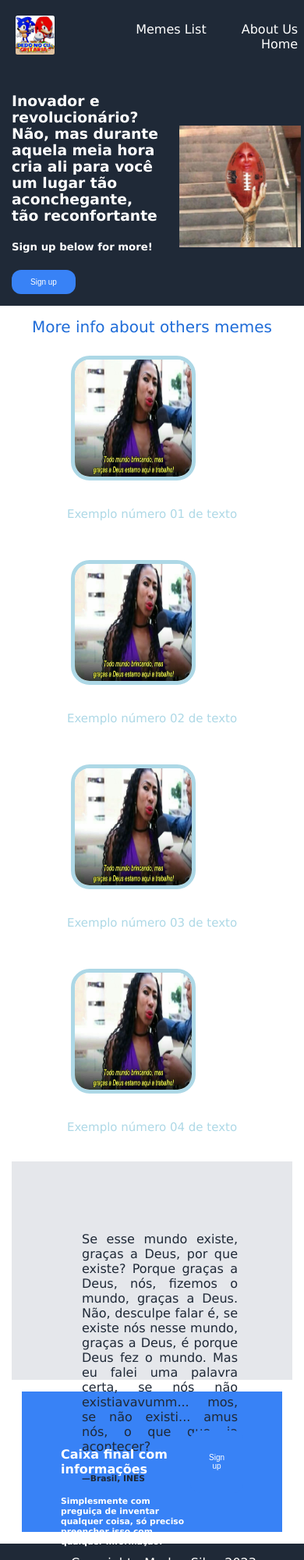
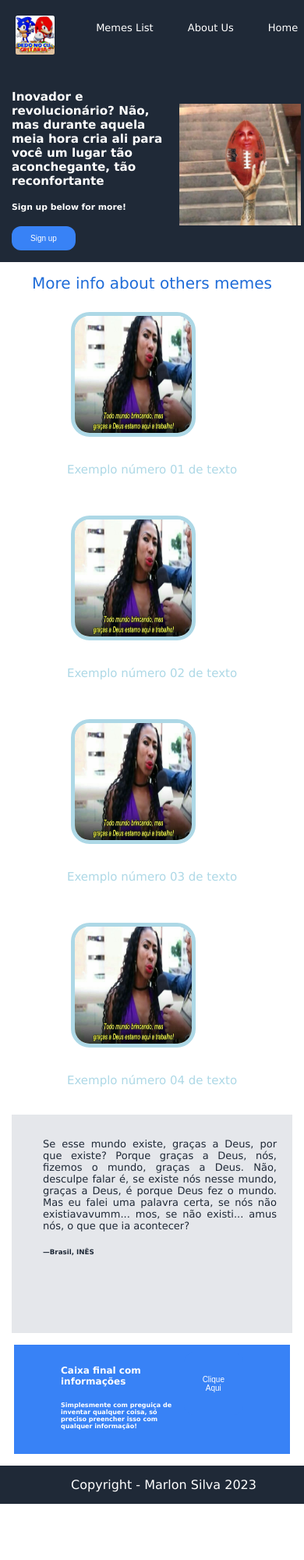
Before and after one commit to marlonvess/Brazilian-memes, a plain HTML site: page index.html in a window 390 px wide. Shown: the top 2000 px of the page at 78% size. After the commit the page ends 1928 px from the top, so only its background shows below. Drawn offline with Linux system fonts and the light colour scheme.

Commit message:
Fix screen compatibility

```diff
--- a/index.html
+++ b/index.html
@@ -58,7 +58,7 @@
  <h6> Simplesmente com preguiça de inventar qualquer coisa, só preciso preencher isso com qualquer informação!</h6>
   </div>
 
-  <button> Sign up</button>
+  <button> Clique Aqui</button>
 </div>
 </body>
 
--- a/styles.css
+++ b/styles.css
@@ -11,6 +11,7 @@ body {
     height: 45px;
     top: 0;
     padding: 20px;
+    margin: 0;
 }
 
 .fixed-header img {
@@ -45,6 +46,7 @@ body {
     display: flex;
     align-content:space-evenly;
     align-items: center;
+    margin: 0;
 }
 
 .box01-img {
@@ -96,7 +98,7 @@ body {
     height: 100px;
     display: flex;
     text-align: justify;
-    padding: 90px 70px 90px 90px;
+    padding: 90px 70px 150px 90px;
     font-style: light italic;
     color: #1f2937;
     margin: 15px;
@@ -107,16 +109,13 @@ body {
     background-color: #3882F6;
     height: 80px;
     width: 60%;
-    padding: 50px ;
+    padding: 50px 15px;
     margin: auto;
     display: flex;
     text-align: left;
     color: white;
 }
 
-.info1 {
-    font-size: small;
-}
 button {
 font-size: 10px;
 padding: 10px 24px;
@@ -136,3 +135,151 @@ border: none;
     color: white;
     margin-top: 15px;
 }
+
+@media screen and (max-width:480px) {
+
+    body {
+    margin: 0;
+    padding: 0;
+    font-family: 'Lucida Sans', 'Lucida Sans Regular', 'Lucida Grande', 'Lucida Sans Unicode', Geneva, Verdana, sans-serif;
+}
+
+.fixed-header {
+    background-color: #1f2937;
+    text-align: right;
+    width: 100%;
+    height: 45px;
+    top: 0;
+    padding: 20px;
+    margin: 0;
+    font-size: small;
+}
+
+.fixed-header img {
+    height: 50px;
+    width: 50px;
+    border-radius: 5%;
+    float: left;
+
+}
+
+.fixed-header a {
+    text-decoration: none;
+    text-align: right;
+    padding: 20px;
+    color: white;
+
+}
+
+.head-container {
+    margin: 2%;
+}
+.box-01 {
+    background-color: #1f2937;
+    width: 100%;
+    padding: 15px;
+    font-size: small;
+}
+
+
+.box-01 {
+    padding: 15px;
+    color: white;
+    display: flex;
+    align-content:space-evenly;
+    align-items: center;
+    margin: 0;
+    font
+}
+
+.box01-img {
+    max-width: 40%;
+    margin: 5%;
+
+
+}
+
+.box01-img img {
+    padding: 15px;
+    float: right;
+}
+.box02-container {
+    display: flex;
+    flex-wrap: wrap;
+    flex-direction: row;
+    row-gap: 20px;
+    max-width: 100%;
+    justify-content:center;
+    font-size: small;
+}
+
+
+.box02-info {
+    color: #1f6cd8;
+    font-size: 20px;
+    font-weight: 300;
+    text-align: center;
+    padding: 15px;
+}
+
+.box02-container p {
+    color: lightblue;
+    font-size: 15px;
+    font-weight: 500;
+    padding: 5px;
+}
+.box02-container img {
+    height: 150px;
+    width: 150px;
+    border-radius: 15%;
+    margin: 10px;
+    padding: 0px;
+    border: 5px solid lightblue;
+}
+
+.box-03 {
+    background-color: #E5E7EB;
+    height: 100px;
+    display: flex;
+    text-align: justify;
+    padding: 30px 20px 150px 40px;
+    font-style: light italic;
+    color: #1f2937;
+    margin: 15px;
+    font-size: small;
+
+}
+
+.box-04 {
+    text-align: center;
+    background-color: #3882F6;
+    height: 80px;
+    width: 60%;
+    padding: 10px 60px 50px 60px;
+    margin: auto;
+    display: flex;
+    text-align: left;
+    color: white;
+    font-size: 12px;
+}
+
+button {
+font-size: 10px;
+padding: 10px 24px;
+text-align: center;
+color: white;
+background-color: #3882F6;
+border-radius: 12px;
+border: none;
+}
+
+.fixed-footer {
+    bottom: 0;
+    padding: 15px;
+    background-color: #1F2937;
+    width: 100%;
+    text-align: center;
+    color: white;
+    margin-top: 15px;
+}
+}
```
